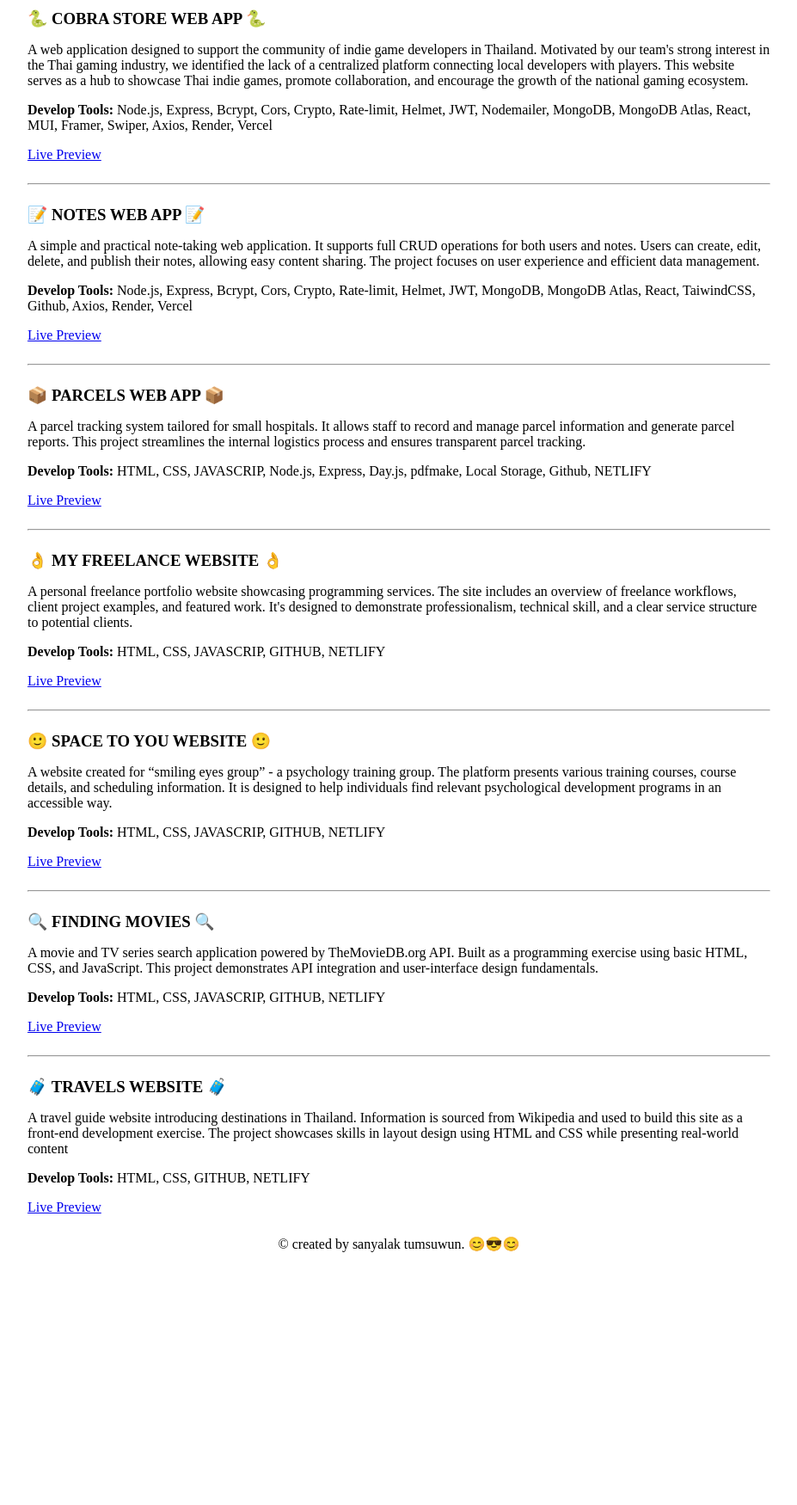
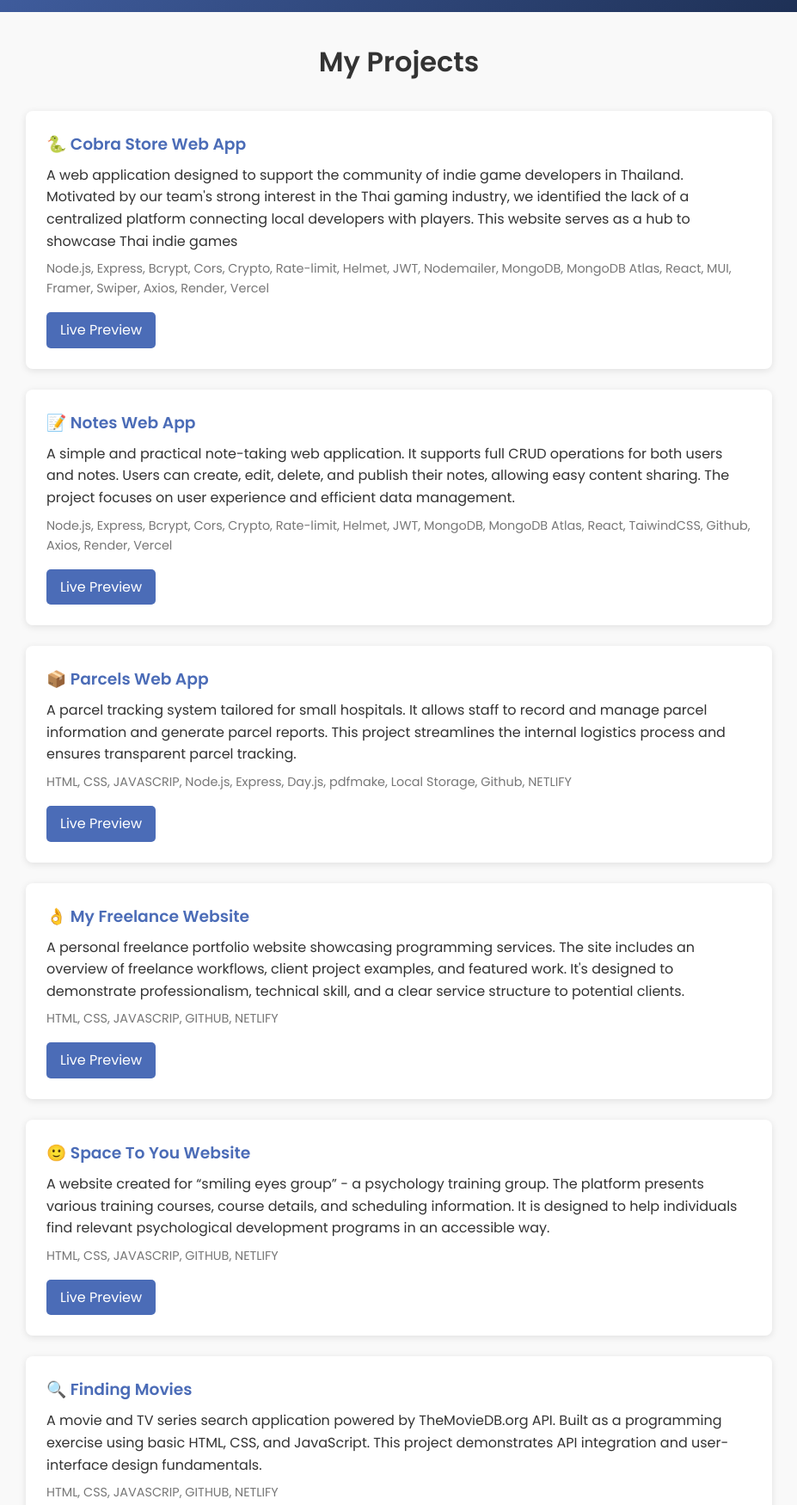
Before and after one commit to Sanyalak-T/portfolio-dashboard, a plain HTML site: page index.html in a window 1280 px wide. Shown: the part 177-1927 px from the top of the page at 86% size, without its empty margins (176-1103 px from the left). Before the commit the page ends 1633 px from the top, so only its background shows below. Drawn offline with Linux system fonts and the light colour scheme.

Commit message:
update(files): update index and app.css to easy to simple read and official

```diff
--- a/app.css
+++ b/app.css
@@ -1,42 +1,100 @@
 * {
-    margin: 0;
-    padding: 0;
+  margin: 0;
+  padding: 0;
+  box-sizing: border-box;
 }
 
-header {
-    text-align: center;
-    padding: 1rem 0;
-    margin-top: 1.5rem;
+body {
+  font-family: "Poppins", sans-serif;
+  background-color: #f9f9f9;
+  color: #333;
+  line-height: 1.6;
 }
 
-header h1 {
-    text-transform: uppercase;
+.header {
+  text-align: center;
+  padding: 3rem 1rem;
+  background: linear-gradient(
+    135deg,
+    #4b6cb7,
+    #182848
+  );
+  color: #fff;
 }
 
-main h2 {
-    text-align: center;
-    text-transform: uppercase;
-    padding: 0.5rem 0;
+.header h1 {
+  font-size: 2.5rem;
+  text-transform: uppercase;
 }
 
-.container {
-    margin: 0 13rem;
+.header p {
+  font-size: 1.2rem;
+  opacity: 0.9;
 }
 
-.container section {
-    margin: 1rem 0;
+.projects {
+  max-width: 900px;
+  margin: 2rem auto;
+  padding: 0 1rem;
 }
 
-.container section h3 {
-    text-transform: uppercase;
-    padding: 0.5rem 0;
+.projects h2 {
+  text-align: center;
+  font-size: 2rem;
+  margin-bottom: 2rem;
 }
 
-.container section p {
-    padding: 0.1rem 0;
-    padding: 0.5rem 0;
+.project {
+  background: #fff;
+  padding: 1.5rem;
+  margin-bottom: 1.5rem;
+  border-radius: 8px;
+  box-shadow: 0 2px 8px rgba(0, 0, 0, 0.1);
 }
 
-footer {
-    text-align: center;
+.project h3 {
+  margin-bottom: 0.5rem;
+  color: #4b6cb7;
 }
+
+.project .tools {
+  font-size: 0.9rem;
+  color: #777;
+  margin: 0.5rem 0;
+}
+
+.btn {
+  display: inline-block;
+  margin-top: 0.5rem;
+  padding: 0.5rem 1rem;
+  background-color: #4b6cb7;
+  color: #fff;
+  text-decoration: none;
+  border-radius: 5px;
+  transition: background 0.3s;
+  -webkit-transition: background 0.3s;
+  -moz-transition: background 0.3s;
+  -ms-transition: background 0.3s;
+  -o-transition: background 0.3s;
+}
+
+.btn:hover {
+  background-color: #3555a1;
+}
+
+.footer {
+  text-align: center;
+  padding: 1rem 0;
+  font-size: 0.9rem;
+  color: #666;
+}
+
+/* Responsive */
+@media (max-width: 600px) {
+  .header h1 {
+    font-size: 2rem;
+  }
+  .projects h2 {
+    font-size: 1.5rem;
+  }
+}
--- a/index.html
+++ b/index.html
@@ -1,73 +1,210 @@
 <!DOCTYPE html>
 <html lang="en">
   <head>
-    <meta charset="UTF-8">
-    <meta name="viewport" content="width=device-width, initial-scale=1.0">
-    <title>Sanyalak-T-Dashboard</title>
-    <link rel="stylesheet" href="app.css">
-    <link rel="stylesheet" href="mobile.css">
-    <script src="app.js" ></script>
+    <meta charset="UTF-8" />
+    <meta
+      name="viewport"
+      content="width=device-width, initial-scale=1.0"
+    />
+    <title>Sanyalak Tumsuwun | Portfolio</title>
+    <link
+      href="https://fonts.googleapis.com/css2?family=Poppins:wght@400;600&display=swap"
+      rel="stylesheet"
+    />
+    <link rel="stylesheet" href="app.css" />
   </head>
   <body>
-    <header>
+    <header class="header">
       <h1>Sanyalak Tumsuwun</h1>
-        <h2>Full Stack | Backend | Frontend</h2>
+      <p>Full Stack Developer</p>
     </header>
-    <div class="container">
-        <main>
-            <h2>😎 my projects 😎</h2>
-            <section class="cobra">
-                <h3>🐍 Cobra Store Web App 🐍</h3>
-                <p>A web application designed to support the community of indie game developers in Thailand. Motivated by our team's strong interest in the Thai gaming industry, we identified the lack of a centralized platform connecting local developers with players. This website serves as a hub to showcase Thai indie games, promote collaboration, and encourage the growth of the national gaming ecosystem.</p>
-                <p><b>Develop Tools:</b> Node.js, Express, Bcrypt, Cors, Crypto, Rate-limit, Helmet, JWT, Nodemailer, MongoDB, MongoDB Atlas, React, MUI, Framer, Swiper, Axios, Render, Vercel </p>
-                <p><a href="https://jsd9-spicy-cobra-frontend.vercel.app/" target="_blank">Live Preview</a></p>
+
+    <main class="projects">
+      <h2>My Projects</h2>
+
+      <section class="project">
+        <h3>🐍 Cobra Store Web App</h3>
+        <p>
+          A web application designed to support
+          the community of indie game developers
+          in Thailand. Motivated by our team's
+          strong interest in the Thai gaming
+          industry, we identified the lack of a
+          centralized platform connecting local
+          developers with players. This website
+          serves as a hub to showcase Thai indie
+          games
+        </p>
+        <p class="tools">
+          Node.js, Express, Bcrypt, Cors, Crypto,
+          Rate-limit, Helmet, JWT, Nodemailer,
+          MongoDB, MongoDB Atlas, React, MUI,
+          Framer, Swiper, Axios, Render, Vercel
+        </p>
+        <p>
+          <a
+            href="https://jsd9-spicy-cobra-frontend.vercel.app/"
+            target="_blank"
+            class="btn"
+            >Live Preview</a
+          >
+        </p>
       </section>
-            <hr>
-            <section class="notes">
-                <h3>📝 Notes Web App 📝</h3>
-                <p>A simple and practical note-taking web application. It supports full CRUD operations for both users and notes. Users can create, edit, delete, and publish their notes, allowing easy content sharing. The project focuses on user experience and efficient data management.</p>
-                <p><b>Develop Tools:</b> Node.js, Express, Bcrypt, Cors, Crypto, Rate-limit, Helmet, JWT, MongoDB, MongoDB Atlas, React, TaiwindCSS, Github, Axios, Render, Vercel</p>
-                <p><a href="https://mini-project-frontend-navy.vercel.app/" target="_blank">Live Preview</a></p>
+
+      <section class="project">
+        <h3>📝 Notes Web App</h3>
+        <p>
+          A simple and practical note-taking web
+          application. It supports full CRUD
+          operations for both users and notes.
+          Users can create, edit, delete, and
+          publish their notes, allowing easy
+          content sharing. The project focuses on
+          user experience and efficient data
+          management.
+        </p>
+        <p class="tools">
+          Node.js, Express, Bcrypt, Cors, Crypto,
+          Rate-limit, Helmet, JWT, MongoDB,
+          MongoDB Atlas, React, TaiwindCSS,
+          Github, Axios, Render, Vercel
+        </p>
+        <p>
+          <a
+            href="https://mini-project-frontend-navy.vercel.app/"
+            target="_blank"
+            class="btn"
+            >Live Preview</a
+          >
+        </p>
       </section>
-            <hr>
-            <section class="parcels">
-                <h3>📦 Parcels Web App 📦</h3>
-                <p>A parcel tracking system tailored for small hospitals. It allows staff to record and manage parcel information and generate parcel reports. This project streamlines the internal logistics process and ensures transparent parcel tracking.</p>
-                <p><b>Develop Tools:</b> HTML, CSS, JAVASCRIP, Node.js, Express, Day.js, pdfmake, Local Storage, Github, NETLIFY</p>
-                <p><a href="https://parcels-app-v2.netlify.app/" target="_blank">Live Preview</a></p>
+
+      <section class="project">
+        <h3>📦 Parcels Web App</h3>
+        <p>
+          A parcel tracking system tailored for
+          small hospitals. It allows staff to
+          record and manage parcel information and
+          generate parcel reports. This project
+          streamlines the internal logistics
+          process and ensures transparent parcel
+          tracking.
+        </p>
+        <p class="tools">
+          HTML, CSS, JAVASCRIP, Node.js, Express,
+          Day.js, pdfmake, Local Storage, Github,
+          NETLIFY
+        </p>
+        <p>
+          <a
+            href="https://parcels-app-v2.netlify.app/"
+            target="_blank"
+            class="btn"
+            >Live Preview</a
+          >
+        </p>
       </section>
-            <hr>
-            <section class="freelance">
-                <h3>👌 My Freelance Website 👌</h3>
-                <p>A personal freelance portfolio website showcasing programming services. The site includes an overview of freelance workflows, client project examples, and featured work. It's designed to demonstrate professionalism, technical skill, and a clear service structure to potential clients.</p>
-                <p><b>Develop Tools:</b> HTML, CSS, JAVASCRIP, GITHUB, NETLIFY</p>
-                <p><a href="https://portfolio-feelance.netlify.app/" target="_blank">Live Preview</a></p>
+
+      <section class="project">
+        <h3>👌 My Freelance Website</h3>
+        <p>
+          A personal freelance portfolio website
+          showcasing programming services. The
+          site includes an overview of freelance
+          workflows, client project examples, and
+          featured work. It's designed to
+          demonstrate professionalism, technical
+          skill, and a clear service structure to
+          potential clients.
+        </p>
+        <p class="tools">
+          HTML, CSS, JAVASCRIP, GITHUB, NETLIFY
+        </p>
+        <p>
+          <a
+            href="https://portfolio-feelance.netlify.app/"
+            target="_blank"
+            class="btn"
+            >Live Preview</a
+          >
+        </p>
       </section>
-            <hr>
-            <section class="sapcetoyou">
-                <h3>🙂 Space To You Website 🙂</h3>
-                <p>A website created for “smiling eyes group” - a psychology training group. The platform presents various training courses, course details, and scheduling information. It is designed to help individuals find relevant psychological development programs in an accessible way.</p>
-                <p><b>Develop Tools:</b> HTML, CSS, JAVASCRIP, GITHUB, NETLIFY</p>
-                <p><a href="https://spacetoyou-psychology.netlify.app/" target="_blank">Live Preview</a></p>
+
+      <section class="project">
+        <h3>🙂 Space To You Website</h3>
+        <p>
+          A website created for “smiling eyes
+          group” - a psychology training group.
+          The platform presents various training
+          courses, course details, and scheduling
+          information. It is designed to help
+          individuals find relevant psychological
+          development programs in an accessible
+          way.
+        </p>
+        <p class="tools">
+          HTML, CSS, JAVASCRIP, GITHUB, NETLIFY
+        </p>
+        <p>
+          <a
+            href="https://spacetoyou-psychology.netlify.app/"
+            target="_blank"
+            class="btn"
+            >Live Preview</a
+          >
+        </p>
       </section>
-            <hr>
-            <section class="movies">
-                <h3>🔍 Finding Movies 🔍</h3>
-                <p>A movie and TV series search application powered by TheMovieDB.org API. Built as a programming exercise using basic HTML, CSS, and JavaScript. This project demonstrates API integration and user-interface design fundamentals.</p>
-                <p><b>Develop Tools:</b> HTML, CSS, JAVASCRIP, GITHUB, NETLIFY</p>
-                <p><a href="https://finding-movies-tvshow.netlify.app/" target="_blank">Live Preview</a></p>
+
+      <section class="project">
+        <h3>🔍 Finding Movies</h3>
+        <p>
+          A movie and TV series search application
+          powered by TheMovieDB.org API. Built as
+          a programming exercise using basic HTML,
+          CSS, and JavaScript. This project
+          demonstrates API integration and
+          user-interface design fundamentals.
+        </p>
+        <p class="tools">
+          HTML, CSS, JAVASCRIP, GITHUB, NETLIFY
+        </p>
+        <p>
+          <a
+            href="https://finding-movies-tvshow.netlify.app/"
+            target="_blank"
+            class="btn"
+            >Live Preview</a
+          >
+        </p>
       </section>
-            <hr>
-            <section class="travels">
-                <h3>🧳 Travels Website 🧳</h3>
-                <p>A travel guide website introducing destinations in Thailand. Information is sourced from Wikipedia and used to build this site as a front-end development exercise. The project showcases skills in layout design using HTML and CSS while presenting real-world content</p>
-                <p><b>Develop Tools:</b> HTML, CSS, GITHUB, NETLIFY</p>
-                <p><a href="https://thailand-travel-web.netlify.app/" target="_blank">Live Preview</a></p>
+
+      <section class="project">
+        <h3>🧳 Travels Website</h3>
+        <p>
+          A travel guide website introducing
+          destinations in Thailand. Information is
+          sourced from Wikipedia and used to build
+          this site as a front-end development
+          exercise. The project showcases skills
+          in layout design using HTML and CSS
+          while presenting real-world content
+        </p>
+        <p class="tools">
+          HTML, CSS, GITHUB, NETLIFY
+        </p>
+        <p>
+          <a
+            href="https://thailand-travel-web.netlify.app/"
+            target="_blank"
+            class="btn"
+            >Live Preview</a
+          >
+        </p>
       </section>
     </main>
-        <footer>
-            <span>&copy; created by sanyalak tumsuwun. 😊😎😊</span>
+
+    <footer class="footer">
+      <p>&copy; 2025 Sanyalak Tumsuwun</p>
     </footer>
-    </div>
   </body>
 </html>
```
Also changed, not shown: mobile.css (deleted, +0 -49 lines). Lines whose indentation alone changed are shown as unchanged.
